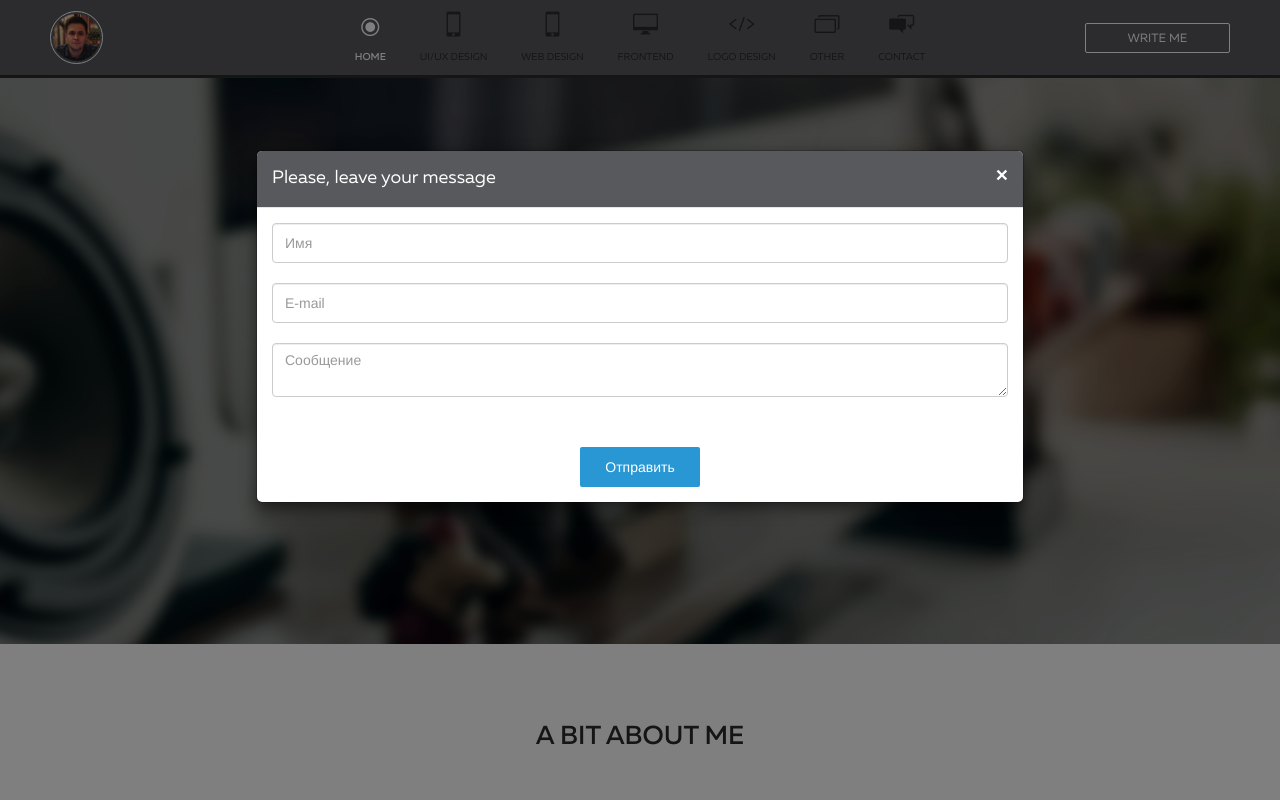
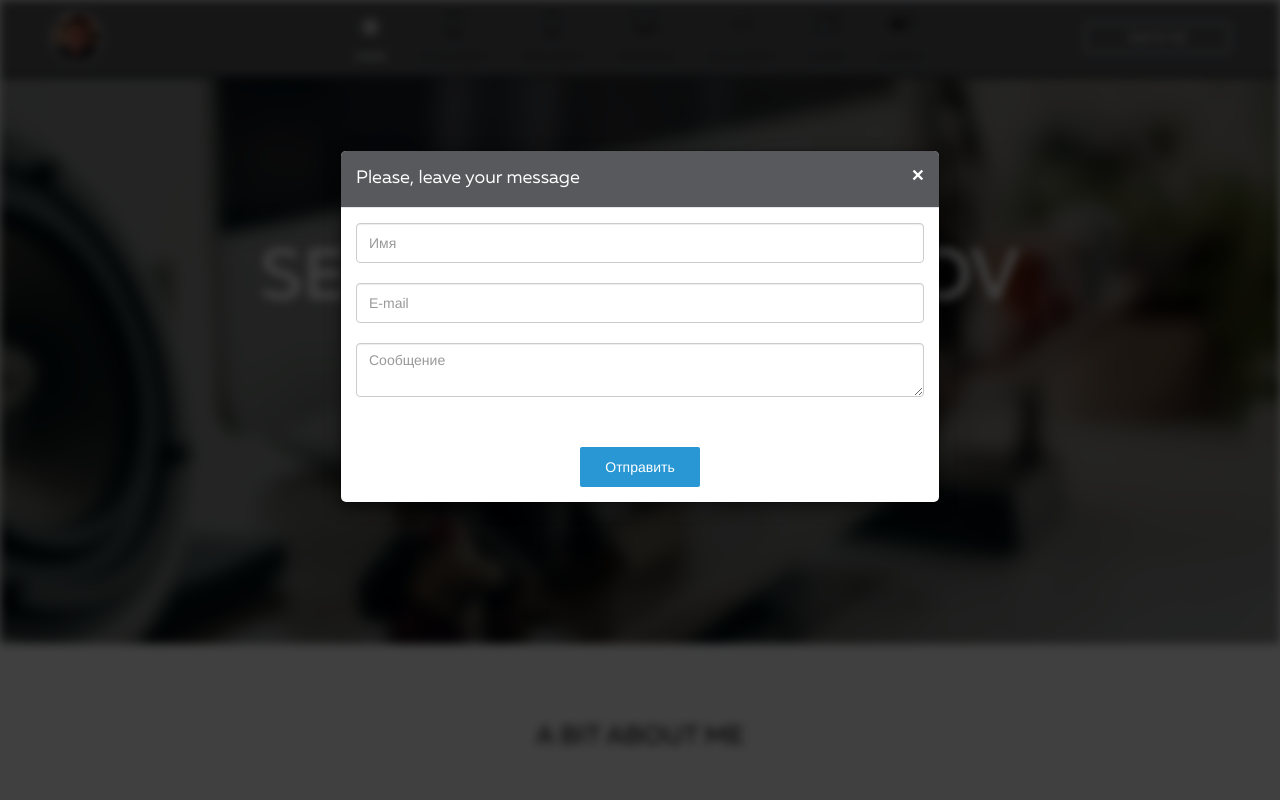
Before and after one commit to sergey-tolmachov/my-web-site, a plain HTML site: page index.html in a window 1280 px wide. Both pictures are taken after a click on the button "WRITE ME". Shown: the top 800 px of the page. Drawn offline with nearby package versions, Linux system fonts and the light colour scheme; grey boxes are pictures that could not be loaded; files whose address does not match are found by name.

Commit message:
Modal Form edits
a few small things

```diff
--- a/css/main.css
+++ b/css/main.css
@@ -323,7 +323,7 @@ li:hover span {
 
 @media (min-width: 768px) {
 	.modal-dialog {
-	    width: 60%;
+	    width: 600px;
 	    margin: 150px auto;
 	}
 }
@@ -374,6 +374,10 @@ li:hover span {
 /*	display: none;*/
 
 	z-index: 0;
+}
+
+.modal-backdrop.in {
+    opacity: .75;
 }
 
 /* /Forms */
@@ -1050,3 +1054,11 @@ ul, li {
 	font-family: "Muller-Medium";
 	src: url(../font/Muller-Medium.otf);
 }
+
+.modal-open .wrapper {
+    -webkit-filter: blur(5px);
+    -moz-filter: blur(5px);
+    -ms-filter: blur(5px);
+    -o-filter: blur(5px);
+    filter: blur(5px);
+}
--- a/index.html
+++ b/index.html
@@ -23,6 +23,8 @@
   <body>
 
   <!--Header-->
+<div class="wrapper">
+
   <div class="header-container">
 
       <a class="avatar-box" href="#">
@@ -45,7 +47,7 @@
       <div class="write-me-button-container">
 
 		<!-- Button trigger modal -->
-		<button type="button" class="btn btn-primary btn-lg write-me-button write-me" data-toggle="modal" data-target="#exampleModal">write me
+		<button type="button" class="btn btn-primary btn-lg write-me-button write-me toggleModal" data-toggle="modal" data-target="#exampleModal">write me
 		</button>
 
       </div>
@@ -99,11 +101,7 @@
         Duis aute irure dolor in reprehenderit in voluptate velit esse cillum dolore eu fugiat nulla pariatur. Excepteur sint occaecat cupidatat non proident, sunt in culpa qui officia deserunt mollit anim id est laborum.
       </span>
 
-<!--       <div class="read-more-button">
-        <a href="contact.html" class="read-more">read more</a>
-      </div>
-
- -->    </div>
+    </div>
 
     <!--My portfolio-->
     <div class="my-portfolio-box">
@@ -145,18 +143,6 @@
 
     </div>
 
-<!--     Video
-    <div class="video-box">
-
-      <div class="my-photo"><img src="img/my-photo.png"></div>
-      <span class="video-title">hi, everyone!</span>
-      <span class="video-text">
-        Soon, I'll add my video introduction. I hope it can help you get to know me closer ;)
-      </span>
-
-    </div> -->
-
-
     <!--Footer-->
     <div class="footer-box">
       <ul class="footer">
@@ -172,7 +158,7 @@
         <li class="footer-instagram"><a class="social-box" href="https://www.instagram.com/tolmachov_sergey/" target="_blank"><img class="social-icon" src="icons/instagram.svg"></a></li>
       </ul>
     </div>
-
+</div>
 
 <!-- Modal -->
 		<div class="modal fade" id="exampleModal" tabindex="-1" role="dialog" aria-labelledby="exampleModalLabel">
```
Also changed, not shown: js/main.js (line endings or trailing spaces).
